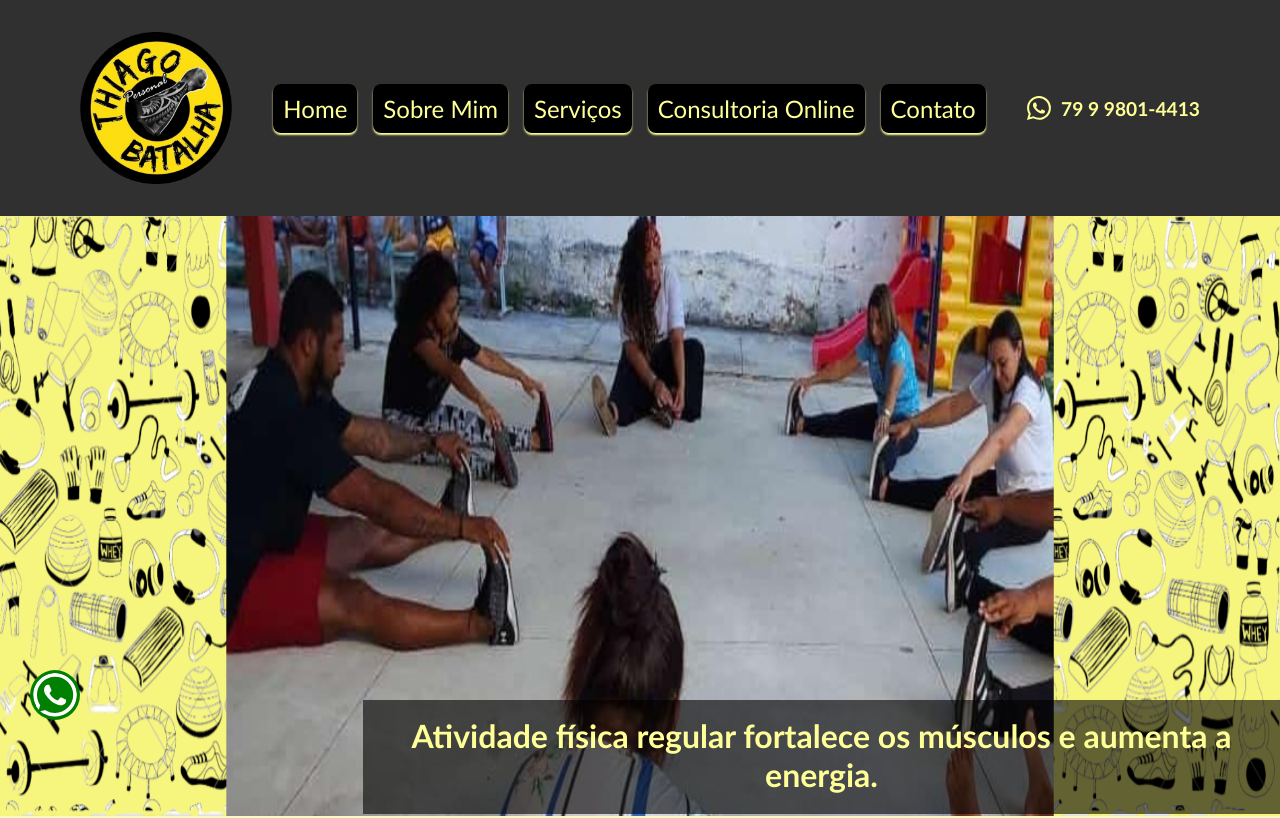
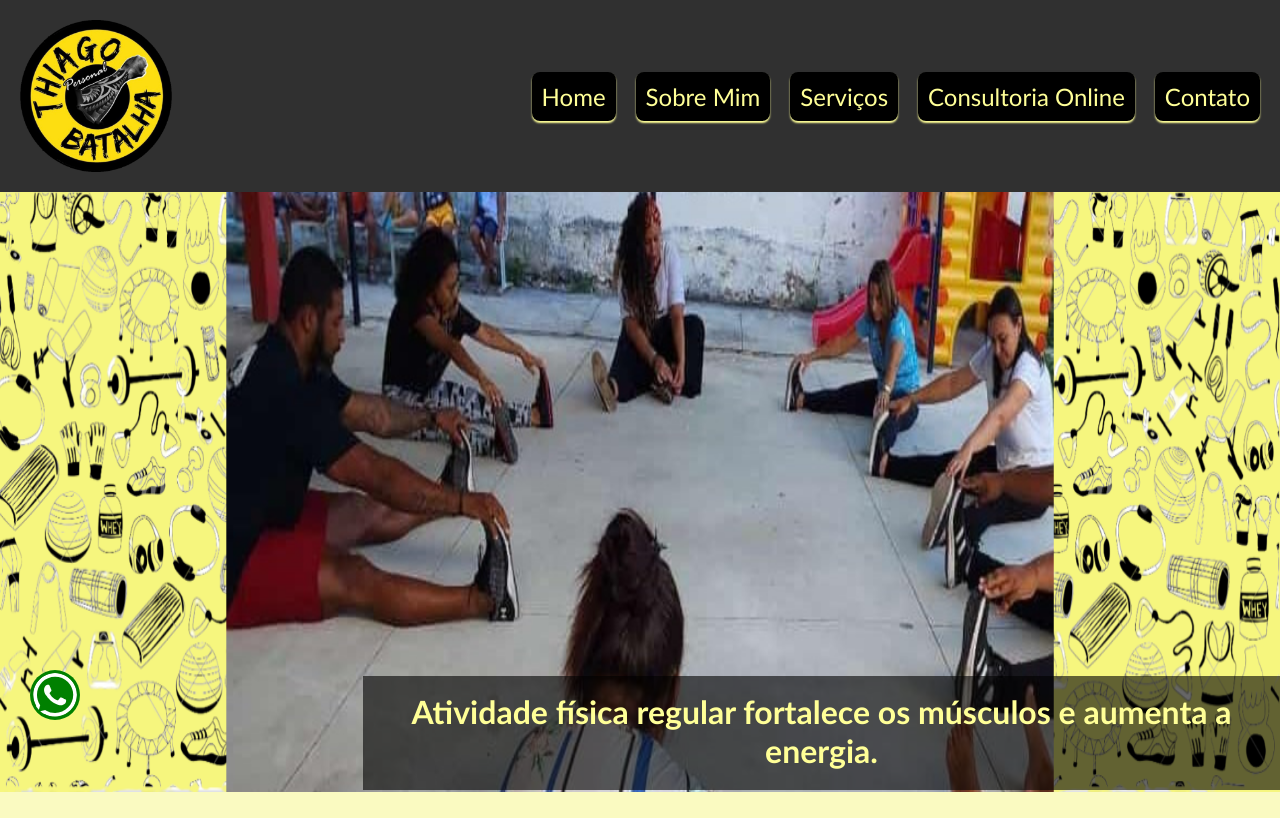
Before and after one commit to iuridantas/Personal-Trainer, a React (Vite) app: page / in a window 1280 px wide. Shown: the top 818 px of the page. Built offline with nearby package versions, Linux system fonts and the light colour scheme.

Commit message:
style:fixing css

```diff
--- a/src/components/header/index.tsx
+++ b/src/components/header/index.tsx
@@ -1,8 +1,7 @@
 import { useNavigate } from 'react-router-dom';
-import { Container, ContainerContact } from './style';
+import { Container } from './style';
 import { useEffect } from 'react';
 import { AiOutlineMenu } from 'react-icons/ai';
-import { BsWhatsapp } from 'react-icons/bs';
 
 export function Header() {
   const navigate = useNavigate();
@@ -61,6 +60,7 @@ export function Header() {
   return (
     <header>
       <Container aria-label="Menu de navegação principal">
+        <div>
           <img
             src="/img/logo.png"
             alt="logo"
@@ -129,22 +129,7 @@ export function Header() {
               </li>
             </ul>
           </nav>
-        <ContainerContact aria-label="Número do WhatsApp de Thiago Batalha Personal Trainer">
-          <a
-            href="https://api.whatsapp.com/send?phone=5579998014413&text=Ol%C3%A1%20Thiago%20Batalha,%20vim%20atrav%C3%A9s%20do%20seu%20site,%20gostaria%20de%20obter%20mais%20informa%C3%A7%C3%B5es."
-            target="_blank"
-            rel="noopener noreferrer"
-            className="contact-link"
-          >
-            <BsWhatsapp
-              size={24}
-              className="whatsApp"
-              alt="Ícone do WhatsApp de Thiago Batalha Personal Trainer"
-              title="Número do WhatsApp de Thiago Batalha Personal Trainer"
-            />
-            <h2>79 9 9801-4413</h2>
-          </a>
-        </ContainerContact>
+        </div>
       </Container>
     </header>
   );
--- a/src/components/header/style.ts
+++ b/src/components/header/style.ts
@@ -1,12 +1,16 @@
 import styled from 'styled-components';
 
 export const Container = styled.div`
-  display: flex;
-  justify-content: space-between;
-  align-items: center;
-  padding: 32px 80px;
-  width: 100%;
   background-color: rgb(48 48 48);
+
+  div {
+    display: flex;
+    justify-content: space-between;
+    align-items: center;
+    padding: 20px;
+    margin: 0 auto;
+    max-width: 1440px;
+  }
 
   img {
     width: 152px;
@@ -14,10 +18,9 @@ export const Container = styled.div`
   }
 
   ul {
-    padding: 0px;
     display: flex;
     list-style: none;
-    gap: 16px;
+    gap: 20px;
   }
 
   .container-link {
@@ -25,7 +28,7 @@ export const Container = styled.div`
     background: black;
     cursor: pointer;
     color: #ffff97;
-    font-size: 1.5rem;
+    font-size: 24px;
     border-radius: 8px;
     width: auto;
     padding: 10px;
@@ -33,10 +36,6 @@ export const Container = styled.div`
     box-shadow: 0px 2px 2px #ffff97;
     transform: translate(0px, 0px);
     transition: all 0.3s ease-in-out;
-  }
-
-  .container-link:last-of-type {
-    margin-right: 0;
   }
 
   .container-link:hover {
@@ -59,7 +58,49 @@ export const Container = styled.div`
     }
 
     ul {
-      padding:  0 20px;
+      padding: 0 20px;
+      display: block;
+      position: absolute;
+      background-color: rgb(48 48 48);
+      width: 100%;
+      top: 256px;
+      right: 0;
+      height: 0;
+      transition: 0.6s;
+      z-index: 1000;
+      visibility: hidden;
+      overflow-y: hidden;
+    }
+
+    nav.active ul {
+      height: calc(100vh - 256px);
+      visibility: visible;
+      overflow-y: auto;
+    }
+
+    a {
+      font-size: 23px;
+      padding: 16px 0;
+      margin: 16px 0;
+    }
+
+    button {
+      display: flex;
+      font-size: 32px;
+      background: none;
+      color: #ffff97;
+      border: none;
+      cursor: pointer;
+    }
+  }
+
+  @media (min-width: 768px) and (max-width: 820px) {
+    div {
+      padding: 32px 16px;
+    }
+
+    ul {
+      padding: 0 20px;
       display: block;
       position: absolute;
       background-color: rgb(48 48 48);
@@ -74,20 +115,19 @@ export const Container = styled.div`
     }
 
     nav.active ul {
-      height: calc(100vh - 183px);
+      height: calc(100vh - 216px);
       visibility: visible;
       overflow-y: auto;
     }
 
     a {
-      font-size: 1.4rem;
       padding: 16px 0;
       margin: 16px 0;
     }
 
     button {
       display: flex;
-      font-size: 2rem;
+      font-size: 40px;
       background: none;
       color: #ffff97;
       border: none;
@@ -95,27 +135,3 @@ export const Container = styled.div`
     }
   }
 `;
-
-export const ContainerContact = styled.div`
-  display: flex;
-  align-items: center;
-  color: #ffff97;
-
-  h2 {
-    display: flex;
-    font-size: larger;
-    color: #ffff97;
-    margin-left: 10px;
-  }
-
-  a.contact-link {
-    display: flex;
-    align-items: center;
-    text-decoration: none;
-    color: #ffff97;
-  }
-
-  @media (max-width: 600px) {
-    display: none;
-  }
-`;
--- a/src/components/session/sessionMotivation/index.tsx
+++ b/src/components/session/sessionMotivation/index.tsx
@@ -45,7 +45,7 @@ export function SessionMotivation() {
               transition: 'transform 1s ease-in-out',
             }}
           >
-            {(window.innerWidth <= 600 ? imagesPhone : images).map(
+            {(window.innerWidth <= 1024 ? imagesPhone : images).map(
               (src, index) => (
                 <div key={index} style={{ flex: `0 0 100%` }}>
                   <img
--- a/src/components/session/sessionMotivation/style.ts
+++ b/src/components/session/sessionMotivation/style.ts
@@ -55,4 +55,14 @@ export const MotivationSession = styled.div`
       left: auto;
     }
   }
+
+  @media (min-width: 768px) and (max-width: 1024px) {
+    img {
+      width: 100%;
+    }
+
+    h1 {
+      left: auto;
+    }
+  }
 `;
--- a/src/components/session/sessionTestimonials/style.ts
+++ b/src/components/session/sessionTestimonials/style.ts
@@ -35,6 +35,22 @@ export const TestimonialsSession = styled.div`
 
     p:last-of-type {
       font-size: 1rem;
+      margin: auto;
+      text-align: center;
+    }
+  }
+
+  @media (min-width: 768px) and (max-width: 1024px) {
+    h2 {
+      margin: 10px auto;
+    }
+
+    p {
+      margin: auto;
+      text-align: justify;
+    }
+
+    p:last-of-type {
       margin: auto;
       text-align: center;
     }
```
Lines whose indentation alone changed are shown as unchanged.
